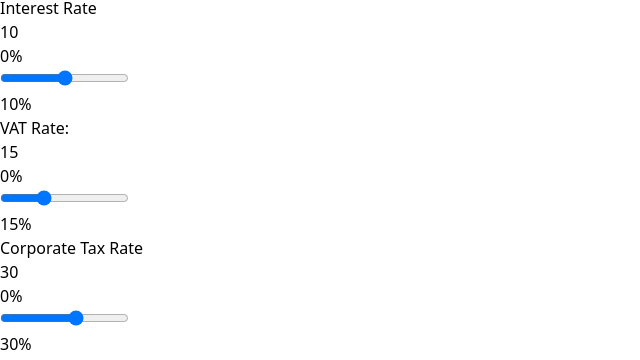
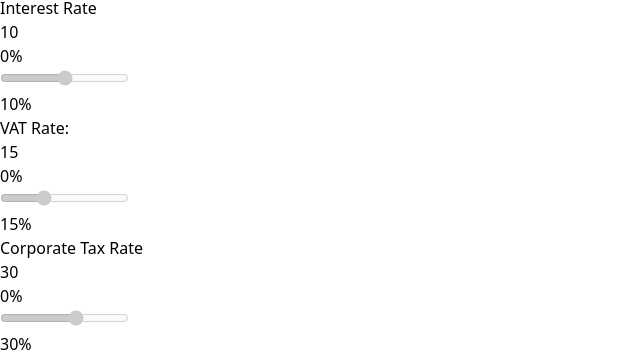
Before and after one commit to jeremy-lee02/Capstone_SimGlobe, a React (Vite) app in the folder client/: page /play in a window 1280 px wide. Shown: the part 582-942 px from the top of the page, without its empty margins (0-640 px from the left). Built offline with nearby package versions, Linux system fonts and the light colour scheme; no server answers; the database is empty; what react-auth-kit would draw is missing.

Commit message:
add function of checking turn of player

```diff
--- a/client/src/components/SignIn.tsx
+++ b/client/src/components/SignIn.tsx
@@ -4,6 +4,7 @@ import Input from './Input'
 import axios from 'axios';
 import toast from 'react-hot-toast';
 import { useNavigate } from 'react-router-dom';
+import { useSignIn } from 'react-auth-kit';
 
 type Props = {
   onClick: () => void
@@ -16,7 +17,7 @@ type FormValues = {
 const SignIn = ({onClick}: Props) => {
   const navigate = useNavigate();
   const [error, setError] = useState("");
-
+  const signIn = useSignIn();
   const formRef = useRef<HTMLFormElement>(null)
   const handleSubmit = async (e: React.FormEvent) => {
     e.preventDefault()
--- a/client/src/components/gameplay/AdjustEconomy.tsx
+++ b/client/src/components/gameplay/AdjustEconomy.tsx
@@ -5,19 +5,19 @@ import {InputValue, Room, Team } from '../../../typing';
 import { useUpdateRoom } from '../../utils/economic';
 type Props = {
     input_values: InputValue
-
+    userStatus:boolean
     room: Room
     onUpdateCountry: (updatedValues: Team) => void;
 }
 
-const AdjustEconomy = ({input_values, onUpdateCountry, room}: Props) => {
+const AdjustEconomy = ({input_values, onUpdateCountry, room, userStatus}: Props) => {
     const [interestRate, setInterestRate] = useState(input_values.interest_rate)
     const [vatRate, setVatRate] = useState(input_values.vat_rate)
     const [corporateTax, setCorporateTax] = useState(input_values.corporate_tax_rate)
     const [importTariff, setImportTariff] = useState(input_values.import_tariff_rate)
     const [govExpenditure, setGovExpenditure] = useState(input_values.government_expenditure_us)
     const [values, setValues] = useState<InputValue>(input_values)
-
+    const [status, setStatus] = useState(userStatus)
     useEffect(()=>{
         //Update values when any of the 5 input changes
         setValues(prev =>{
@@ -53,31 +53,35 @@ const AdjustEconomy = ({input_values, onUpdateCountry, room}: Props) => {
             min={0}
             value={interestRate}
             max={20}
+            status={userStatus}
             onChange={(e)=> setInterestRate(Number(e.target.value))} />
             <RangeSlider
             name='VAT Rate:'
             min={0}
             value={vatRate}
             max={50}
+            status={userStatus}
             onChange={(e)=> setVatRate(Number(e.target.value))} />
             <RangeSlider
             name='Corporate Tax Rate'
             min={0}
             value={corporateTax}
             max={50}
+            status={userStatus}
             onChange={(e)=> setCorporateTax(Number(e.target.value))} />
             <RangeSlider
             name='Import Tariff Rate'
             min={0}
             value={importTariff}
             max={100}
+            status={userStatus}
             onChange={(e)=> setImportTariff(Number(e.target.value))} />
             <div className='ml-16 flex justify-start items-center gap-2 mb-3'>
                 <p>{"Government Expenditure in USD (Billion)"}: </p>
-                <input type='number' min={0} value={govExpenditure} onChange={(e)=> setGovExpenditure(Number(e.target.value))} className='bg-[#1A1C22] rounded-md pl-2 py-2 outline-[#FF7100]' />
+                <input disabled={userStatus} type='number' min={0} value={govExpenditure} onChange={(e)=> setGovExpenditure(Number(e.target.value))} className='bg-[#1A1C22] rounded-md pl-2 py-2 outline-[#FF7100]' />
             </div>
             <div className='flex justify-end mx-16 my-10'>
-                <button type='submit' className='bg-[#1A1C22] py-2 px-4 transition hover:scale-105 hover:bg-[#FF7100] hover:text-[#1A1C22] rounded-md text-[#FF7100]'>Save Record</button>
+                <button disabled={userStatus} type='submit' className='bg-[#1A1C22] py-2 px-4 transition hover:scale-105 hover:bg-[#FF7100] hover:text-[#1A1C22] rounded-md text-[#FF7100]'>Save Record</button>
             </div>
         </form>
 
--- a/client/src/components/gameplay/RangeSlider.tsx
+++ b/client/src/components/gameplay/RangeSlider.tsx
@@ -5,10 +5,11 @@ type Props = {
     value: number,
     min: number,
     max: number,
+    status: boolean,
     onChange: (e: React.ChangeEvent<HTMLInputElement>) => void
 }
 
-const RangeSlider = ({name, value, min, max, onChange}: Props) => {
+const RangeSlider = ({name, value, min, max, onChange, status}: Props) => {
   return (
     <div className='mb-4'>
         <div className='ml-16 flex justify-start items-center gap-2 mb-3'>
@@ -24,6 +25,7 @@ const RangeSlider = ({name, value, min, max, onChange}: Props) => {
             max= {max}
             step={2}
             value={value}
+            disabled={status}
             onChange={onChange} />
             <p className='text-white text-lg'>{value}%</p>
         </div>
--- a/client/src/pages/GamePlay.tsx
+++ b/client/src/pages/GamePlay.tsx
@@ -5,7 +5,7 @@ import AdjustEconomy from '../components/gameplay/AdjustEconomy'
 import CurrentEconomy from '../components/gameplay/CurrentEconomy'
 import TeamInfo from '../components/gameplay/TeamInfo'
 
-import { doc, getDoc } from 'firebase/firestore';
+import { doc, getDoc, onSnapshot } from 'firebase/firestore';
 import db from '../firebase';
 import { useNavigate } from 'react-router-dom'
 
@@ -33,15 +33,13 @@ const GamePlay = (props: Props) => {
                 teamData.user = teamInfo.userList
                 setTeam(teamData);
             }
-            console.log(team);
         }
         }
     }
 
-    // const [roomData, setRoomData] = useState<Array<Country>>(room)
     // use state and use effect to get the country
     const [team, setTeam] = useState<Team>(initialTeam)
-
+    const [status, setStatus] = useState<boolean>(true)
     function handleCountryUpdate(updatedCountry: Team){
         const newData = {...updatedCountry}
         setTeam(newData)
@@ -53,10 +51,30 @@ const GamePlay = (props: Props) => {
             navigate('/homestudent')
         }
     }
+    const checkStatusUser = async() => {
+        const teamRef = doc(db, "teams", roomCode + "-" + teamCode);
+        const teamSnap = await getDoc(teamRef);
+        const teamLists = teamSnap.data();
+        const deviceId = sessionStorage.getItem("device");
+        if (teamLists) {
+            console.log(deviceId +"       "+teamLists.deviceList[teamLists.turn] + "     " + deviceId == teamLists.deviceList[teamLists.turn])
+            if (deviceId == teamLists.deviceList[teamLists.turn]) {
+                setStatus(false)
+            } else {
+                setStatus(true)
+            }
+        }
+    }
     //Handle API logic here to get Team
     useEffect(()=>{
+        const statusOfRound = onSnapshot(doc(db, "teams", roomCode + "-" + teamCode), (doc) => {
+            checkStatusUser()
+        });
         checkTeam();
         getValue();
+        return() => {
+            statusOfRound
+        }
     },[])
   return (
     <div className='bg-[#1A1C22] min-h-screen'>
@@ -74,7 +92,7 @@ const GamePlay = (props: Props) => {
         {/* Game Play during each round */}
         <div className='flex mx-5 my-10 gap-10 items-start justify-between'>
             <CurrentEconomy country={team.country.cluster}/>
-            <AdjustEconomy input_values={team.country.cluster.input_value} room={room} onUpdateCountry={handleCountryUpdate} />
+            <AdjustEconomy input_values={team.country.cluster.input_value} room={room} onUpdateCountry={handleCountryUpdate} userStatus={status} />
         </div>
     </div>
   )
--- a/client/src/pages/Login.tsx
+++ b/client/src/pages/Login.tsx
@@ -15,7 +15,7 @@ const Login = (props: Props) => {
     if(isAuthenticated()){
       navigate("/")
     }
-  })
+  },[])
   return (
     <div className='background pl-5 py-4'>
       <img src= {rmit_logo} width={150} height={60} className='object-contain' />
```
